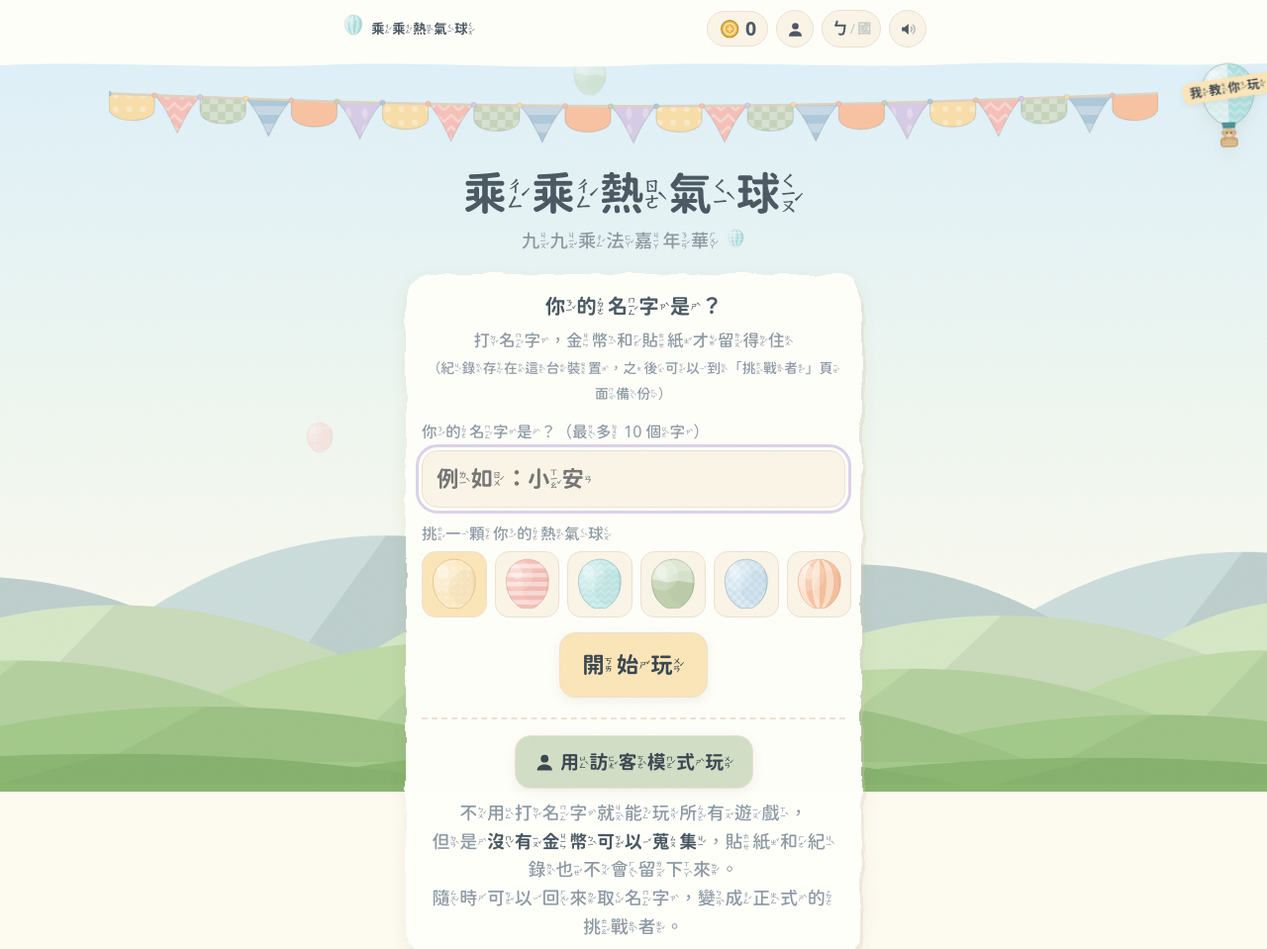
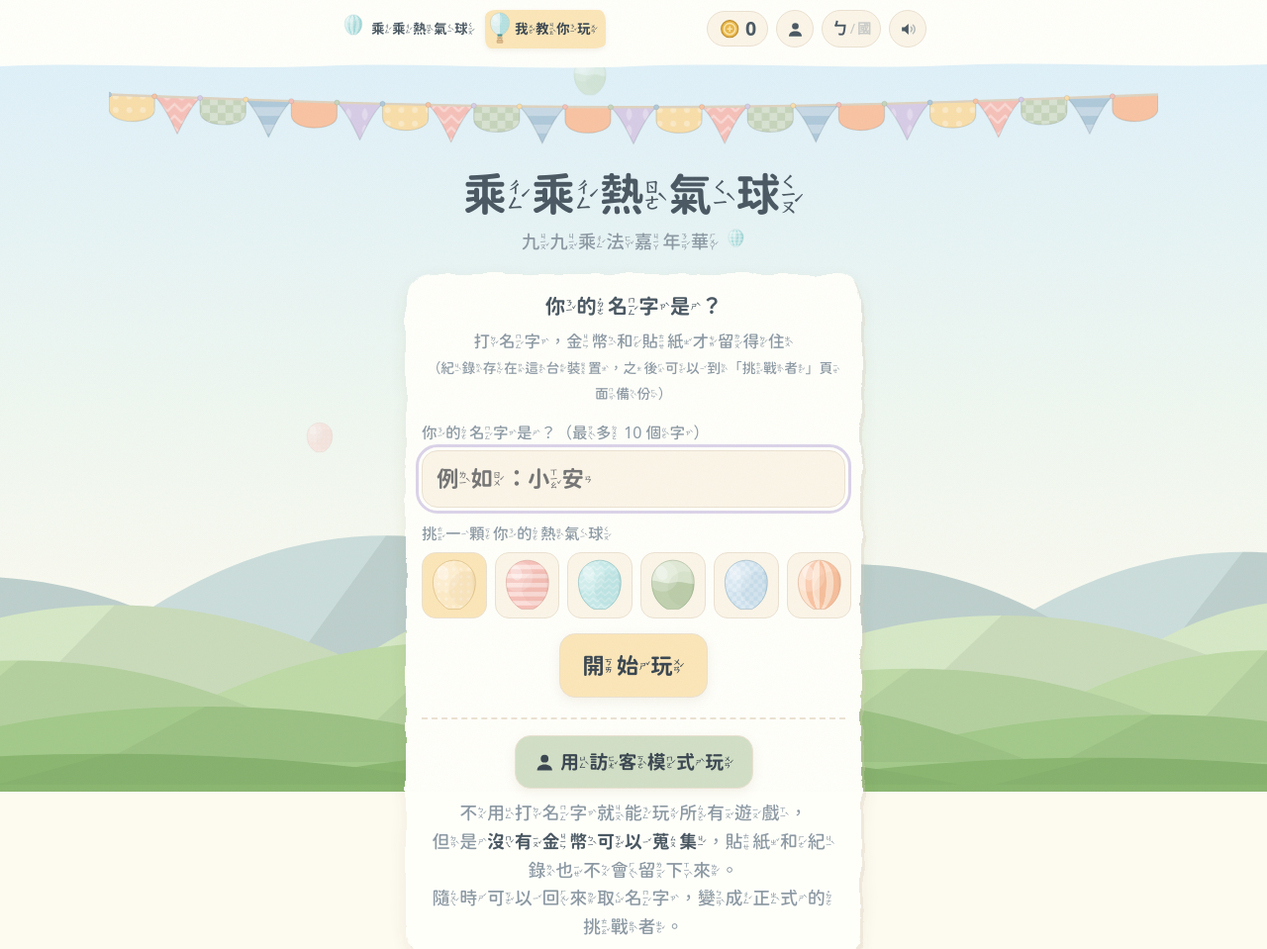
Before and after one commit to slowlywithlili/mul99, a plain HTML site: page index.html in a window 1280 px wide. Shown: the top 959 px of the page at 99% size. Drawn offline with Linux system fonts and the light colour scheme; a web font is replaced by a local one.

Commit message:
我教你玩收進標題列左邊、轉蛋機移回右上角
Co-Authored-By: Claude Opus 5 <noreply@anthropic.com>
Claude-Session: https://claude.ai/code/session_01Vb25HcgYxVwyJug11QT2as

```diff
--- a/index.html
+++ b/index.html
@@ -89,7 +89,7 @@
 /* 三個並列的難度卡：注音字寬 1.5 倍，要再小一點才排得下 */
 :root[data-zy="on"] .snlvs.three .snlv b{font-size:17px}
 :root[data-zy="on"] .snlvs.three .snlv span{font-size:12.5px;line-height:1.3}
-:root[data-zy="on"] .gbtn b,:root[data-zy="on"] .ghelper .bub{font-size:13px;padding:2px 7px}
+:root[data-zy="on"] .gbtn b{font-size:13px;padding:2px 7px}
 *,*::before,*::after{box-sizing:inherit}
 html{scroll-padding-top:env(safe-area-inset-top,0px);background:var(--bg)}
 body{
@@ -659,9 +659,8 @@ main{max-width:620px;margin:0 auto;padding:18px 14px 48px}
   .stall.ready > svg,.stall .bang{animation:none}
 }
 
-/* 我的轉蛋機：固定漂浮在右下角 */
-.gdock{position:fixed;right:6px;bottom:calc(16px + env(safe-area-inset-bottom,0px));z-index:19}
-body[data-view="home"] .gdock{bottom:calc(var(--dockh) - 4px + env(safe-area-inset-bottom,0px))}
+/* 我的轉蛋機：固定漂浮在右上角 */
+.gdock{position:fixed;right:6px;top:calc(62px + env(safe-area-inset-top,0px));z-index:19}
 .gbtn{position:relative;background:none;border:0;padding:0;cursor:pointer;color:var(--ink);
   display:flex;flex-direction:column;align-items:center;
   animation:balfloat 6.4s ease-in-out .3s infinite}
@@ -719,19 +718,23 @@ body[data-view="home"] .gdock{bottom:calc(var(--dockh) - 4px + env(safe-area-ins
 .bookbtn .sub{font-size:15.5px;color:var(--muted)}
 @keyframes glowpulse{0%,100%{opacity:.5;transform:translate(-50%,-50%) scale(.94)}50%{opacity:1;transform:translate(-50%,-50%) scale(1.06)}}
 
-/* 說明小幫手：小熊坐熱氣球，固定漂浮在右上角 */
-.ghelper{position:fixed;right:6px;top:calc(62px + env(safe-area-inset-top,0px));z-index:18;
-  background:none;border:0;padding:0;cursor:pointer;display:block;color:var(--ink);
-  animation:drift var(--ht,7s) ease-in-out var(--hd,0s) infinite;width:max-content}
-.ghelper svg{width:clamp(46px,12vw,66px);height:auto;display:block;filter:drop-shadow(0 6px 8px var(--shadow))}
-/* 說明的字做成貼紙標籤，斜斜貼在氣球上（跟遊戲氣球的標籤同一種做法） */
-.ghelper .bub{position:absolute;left:50%;top:18%;translate:-50% 0;rotate:-7deg;
-  background:var(--sun);color:var(--on-color);white-space:nowrap;
-  font-size:15px;font-weight:700;line-height:1.3;padding:3px 9px;
-  border-radius:10px 6px 11px 5px/6px 11px 5px 10px;box-shadow:0 2px 6px var(--shadow)}
-@media (max-width:420px){ .ghelper .bub{font-size:13px;padding:2px 7px} }
-@keyframes drift{0%,100%{transform:translate(0,0) rotate(-1.5deg)}30%{transform:translate(-6px,-13px) rotate(1.5deg)}65%{transform:translate(0,-6px) rotate(-1deg)}}
-@media (max-width:420px){ .gbtn b{font-size:13px;padding:2px 7px} }
+/* 說明小幫手：小熊坐熱氣球，做成標題列左邊的小標籤（原本是漂浮的，會擋到按鈕）*/
+.helpbtn{flex:none;display:inline-flex;align-items:center;gap:3px;cursor:pointer;
+  background:var(--sun);color:var(--on-color);border:0;white-space:nowrap;
+  font-weight:700;font-size:14px;line-height:1.2;padding:2px 8px 2px 3px;
+  border-radius:11px 7px 12px 6px/7px 12px 6px 11px;box-shadow:0 2px 5px var(--shadow)}
+.helpbtn .hbal{display:block;width:24px;flex:none;line-height:0}   /* 氣球 100x144，24px 寬剛好跟圓鈕一樣高 */
+.helpbtn svg{width:100%;height:auto;display:block}
+.helpbtn:active{transform:translateY(2px)}
+@media (max-width:420px){ .gbtn b{font-size:13px;padding:2px 7px}
+  .helpbtn{font-size:12px;padding:2px 6px 2px 2px;gap:2px} .helpbtn .hbal{width:22px}
+  .topbar .iconbtn{width:34px;height:34px} .topbar #zybtn{font-size:12.5px;padding:0 7px;min-width:34px} }
+/* 很窄的手機：標題列塞不下，「我教你玩」只留小熊氣球（還是點得到說明）*/
+@media (max-width:372px){
+  .helpbtn b{display:none}
+  .helpbtn{padding:2px 4px;border-radius:14px 10px 15px 9px/10px 15px 9px 14px} .helpbtn .hbal{width:24px}
+  .topbar .in{gap:4px}
+}
 
 /* 頁內小提示（原本的貓頭鷹框） */
 .helper{display:block;background:color-mix(in srgb,var(--oat-l) 46%,var(--surface));border:0;
@@ -811,6 +814,7 @@ body[data-view="home"] .gdock{bottom:calc(var(--dockh) - 4px + env(safe-area-ins
 </svg>
 <header class="topbar"><div class="in">
   <button class="logo" data-act="home" aria-label="回首頁"><span class="mini" id="logoBal"></span><span>乘乘熱氣球</span></button>
+  <button class="helpbtn" data-act="help" aria-label="我教你玩，點一下看說明"><span class="hbal" id="helpBal"></span><b>我教你玩</b></button>
   <div class="spacer"></div>
   <button class="pill" data-act="info" data-arg="coin" aria-label="金幣怎麼拿？"><i class="ic" data-ic="coin"></i><span id="coins">0</span></button>
   <button class="iconbtn" id="whobtn" data-act="players" aria-label="切換挑戰者"></button>
@@ -2205,17 +2209,6 @@ function floatBuddy(){
 }
 
 /* 每個頁面都有：小熊坐小熱氣球，在旁邊隨機漂浮 */
-function floatHelper(){
-  let h=document.querySelector('.ghelper');
-  if(!h){
-    h=document.createElement('button');
-    h.className='ghelper'; h.dataset.act='help'; h.setAttribute('aria-label','說明：我教你玩');
-    h.innerHTML=`${bearSVG()}<span class="bub">我教你玩</span>`;
-    document.body.appendChild(h);
-  }
-  h.style.setProperty('--ht',(6.2+Math.random()*3).toFixed(1)+'s');
-  h.style.setProperty('--hd',(-Math.random()*4).toFixed(1)+'s');
-}
 
 /* ---------- helpers ---------- */
 const $ = s => document.querySelector(s);
@@ -2227,6 +2220,7 @@ function updateTop(){
   const m=me();
   $('#coins').textContent=m?m.coins:0;
   const lb=$('#logoBal'); if(lb && !lb.firstChild) lb.innerHTML=balloon({pat:'pat-zig',mini:true});
+  const hb=$('#helpBal'); if(hb && !hb.firstChild) hb.innerHTML=bearSVG();
   lb.style.cssText='--c1:#D4EEED;--c2:#A8DCDD;--c3:#46959B';
   const wb=$('#whobtn');
   wb.hidden=!m || GUEST;
@@ -2271,7 +2265,6 @@ function go(name){
   (VIEWS[name]||VIEWS.home)();
   window.scrollTo(0,0);
   updateTop();
-  floatHelper();
   floatBuddy();
 }
 const TITLE = () => `<div class="bunting">${bunting(heroW())}</div>
@@ -2316,7 +2309,7 @@ const VIEWS = {
     const st=streakNow();
     const firstTime = !m.coins && !ownedCount && !Object.keys(m.stages||{}).length && !(m.art||[]).length;
     const tip = firstTime ? '第一次玩嗎？先按綠色的 🔰 氣球，從「乘法翻翻樂」開始。'
-      : m.coins>=DRAW_COST ? `你有 ${m.coins} 枚金幣，可以去右下角的轉蛋機玩了！`
+      : m.coins>=DRAW_COST ? `你有 ${m.coins} 枚金幣，可以去右上角的轉蛋機玩了！`
       : ownedCount>=STICKERS.length ? '40 種貼紙全部收集完成，你好厲害！'
       : '完成下面攤子的任務就能拿金幣，集滿 40 種貼紙吧！';
     view.innerHTML=`
```
Also changed, not shown: 1 other file.
